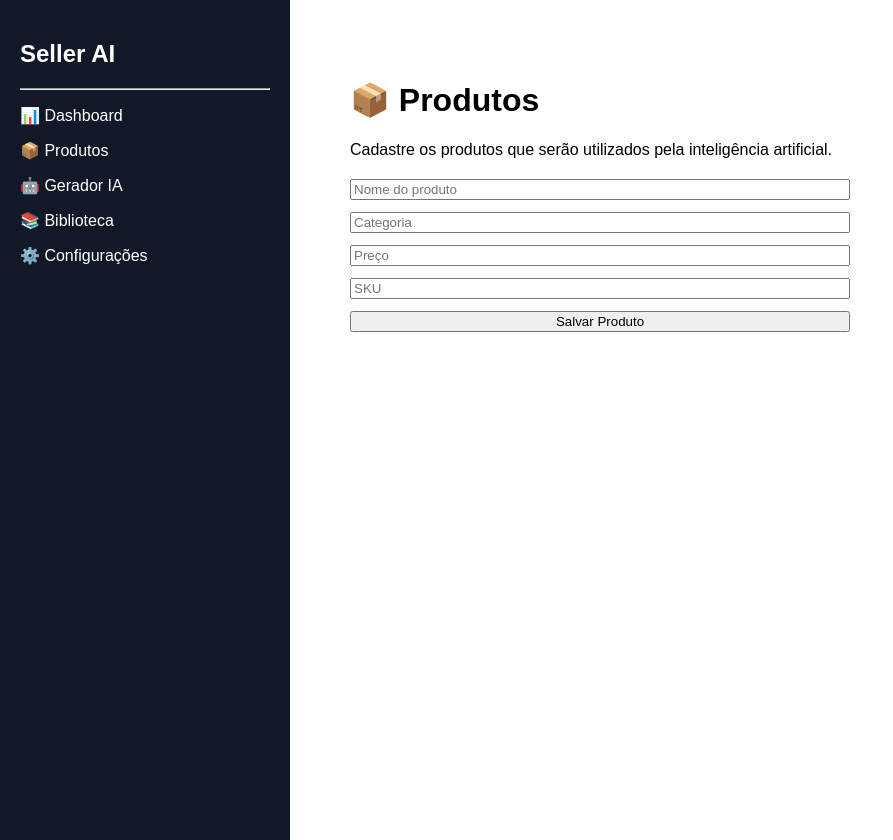
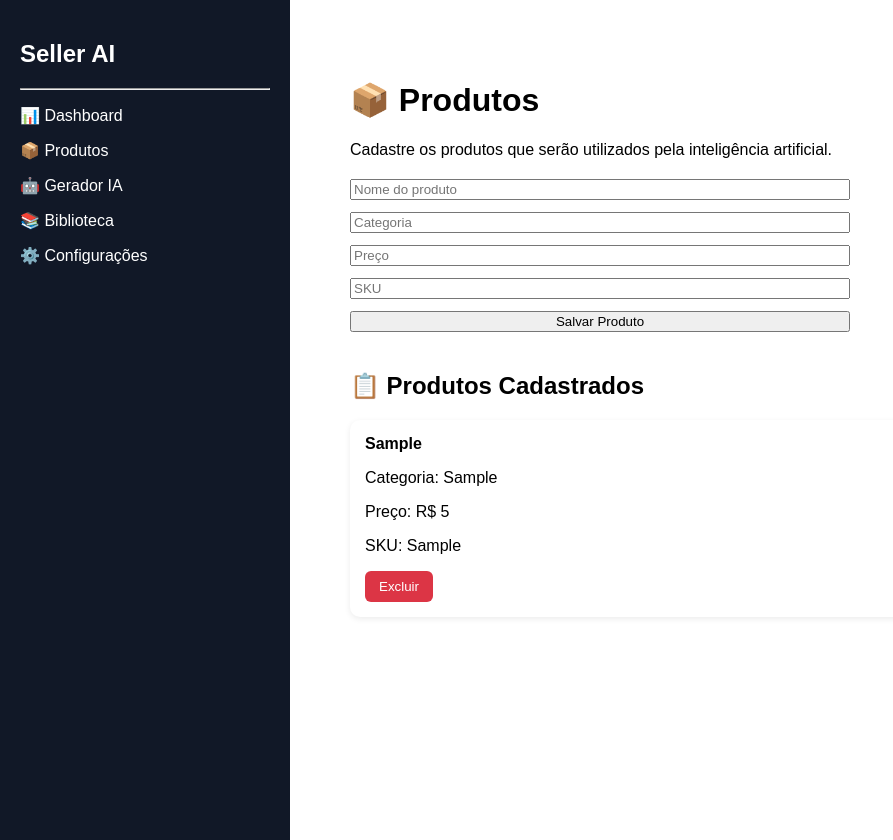
Before and after one commit to VWAelectric/seller-AI, a React app in the folder frontend/: page /products in a window 1280 px wide. Both pictures are taken after typing "Sample", "Sample", "5", "Sample" into the empty fields and a click on the button "Salvar Produto". Shown: the whole page, without its empty margins (0-893 px from the left). Built offline with nearby package versions, Linux system fonts and the light colour scheme; the HTML template or start-up script is replaced by a standard one.

Commit message:
CRUD inicial de produtos

```diff
--- a/frontend/src/pages/Products.jsx
+++ b/frontend/src/pages/Products.jsx
@@ -1,20 +1,48 @@
-import { useState } from "react";
+import { useEffect, useState } from "react";
+import {
+  getProducts,
+  addProduct,
+  deleteProduct,
+} from "../services/storage";
 
 export default function Products() {
+  const [products, setProducts] = useState([]);
+
   const [name, setName] = useState("");
   const [category, setCategory] = useState("");
   const [price, setPrice] = useState("");
   const [sku, setSku] = useState("");
 
+  useEffect(() => {
+    loadProducts();
+  }, []);
+
+  const loadProducts = () => {
+    const savedProducts = getProducts();
+    setProducts(savedProducts);
+  };
+
+  const handleDelete = (id) => {
+    deleteProduct(id);
+    loadProducts();
+  };
+
   const handleSubmit = (e) => {
     e.preventDefault();
 
-    console.log({
+    if (!name || !category || !price || !sku) {
+      alert("Preencha todos os campos.");
+      return;
+    }
+
+    addProduct({
       name,
       category,
       price,
       sku,
     });
+
+    loadProducts();
 
     setName("");
     setCategory("");
@@ -73,6 +101,61 @@ export default function Products() {
           Salvar Produto
         </button>
       </form>
+
+      <div style={{ marginTop: "40px" }}>
+        <h2>📋 Produtos Cadastrados</h2>
+
+        {products.length === 0 ? (
+          <p>Nenhum produto cadastrado.</p>
+        ) : (
+          <ul style={{ padding: 0, listStyle: "none" }}>
+            {products.map((product) => (
+              <li
+                key={product.id}
+                style={{
+                  padding: "15px",
+                  marginBottom: "12px",
+                  background: "#fff",
+                  borderRadius: "10px",
+                  boxShadow:
+                    "0 2px 6px rgba(0,0,0,0.08)",
+                }}
+              >
+                <strong>{product.name}</strong>
+
+                <p>
+                  Categoria: {product.category}
+                </p>
+
+                <p>
+                  Preço: R$ {product.price}
+                </p>
+
+                <p>
+                  SKU: {product.sku}
+                </p>
+
+                <button
+                  onClick={() =>
+                    handleDelete(product.id)
+                  }
+                  style={{
+                    backgroundColor: "#dc3545",
+                    color: "#fff",
+                    border: "none",
+                    padding:
+                      "8px 14px",
+                    borderRadius: "6px",
+                    cursor: "pointer",
+                  }}
+                >
+                  Excluir
+                </button>
+              </li>
+            ))}
+          </ul>
+        )}
+      </div>
     </div>
   );
 }
```
